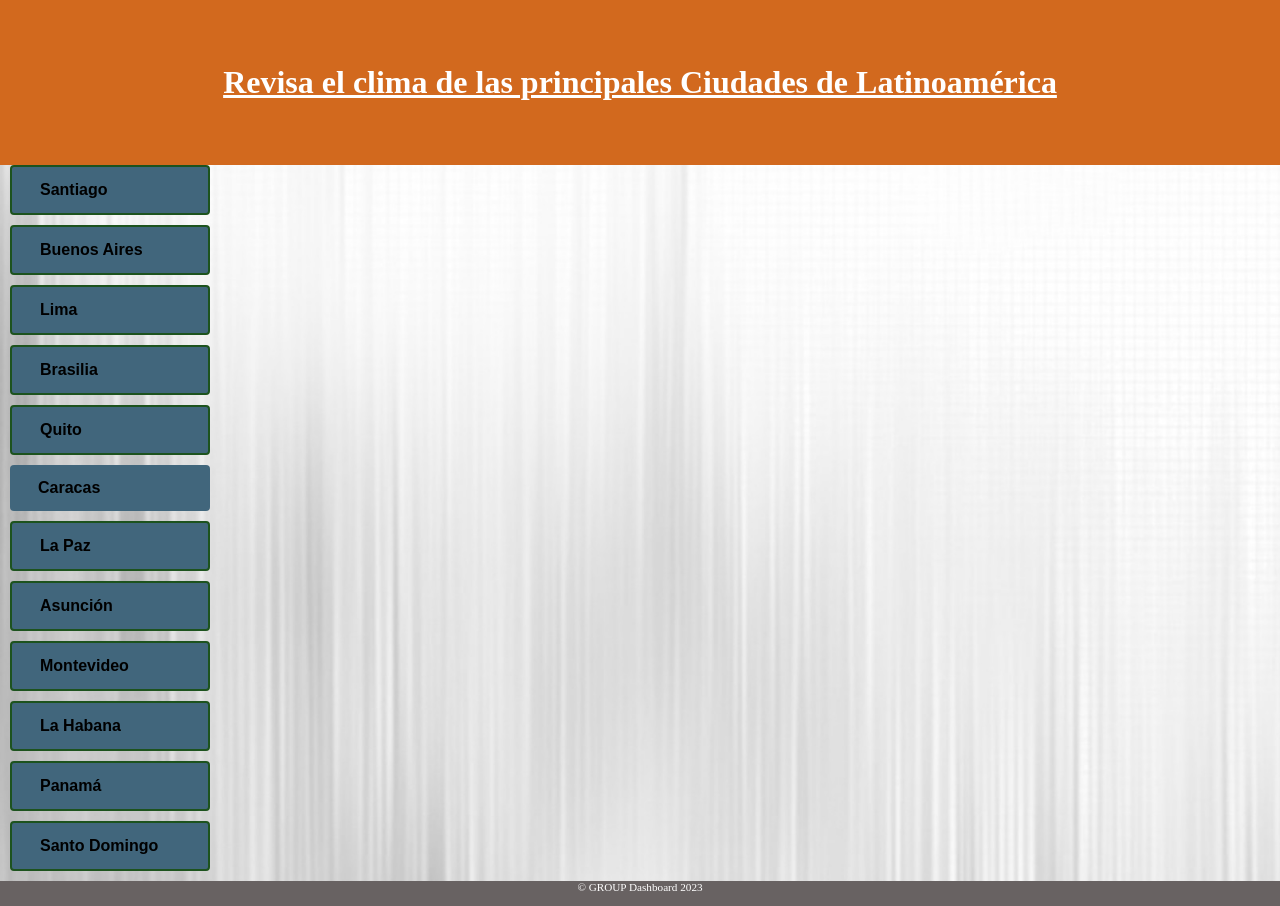
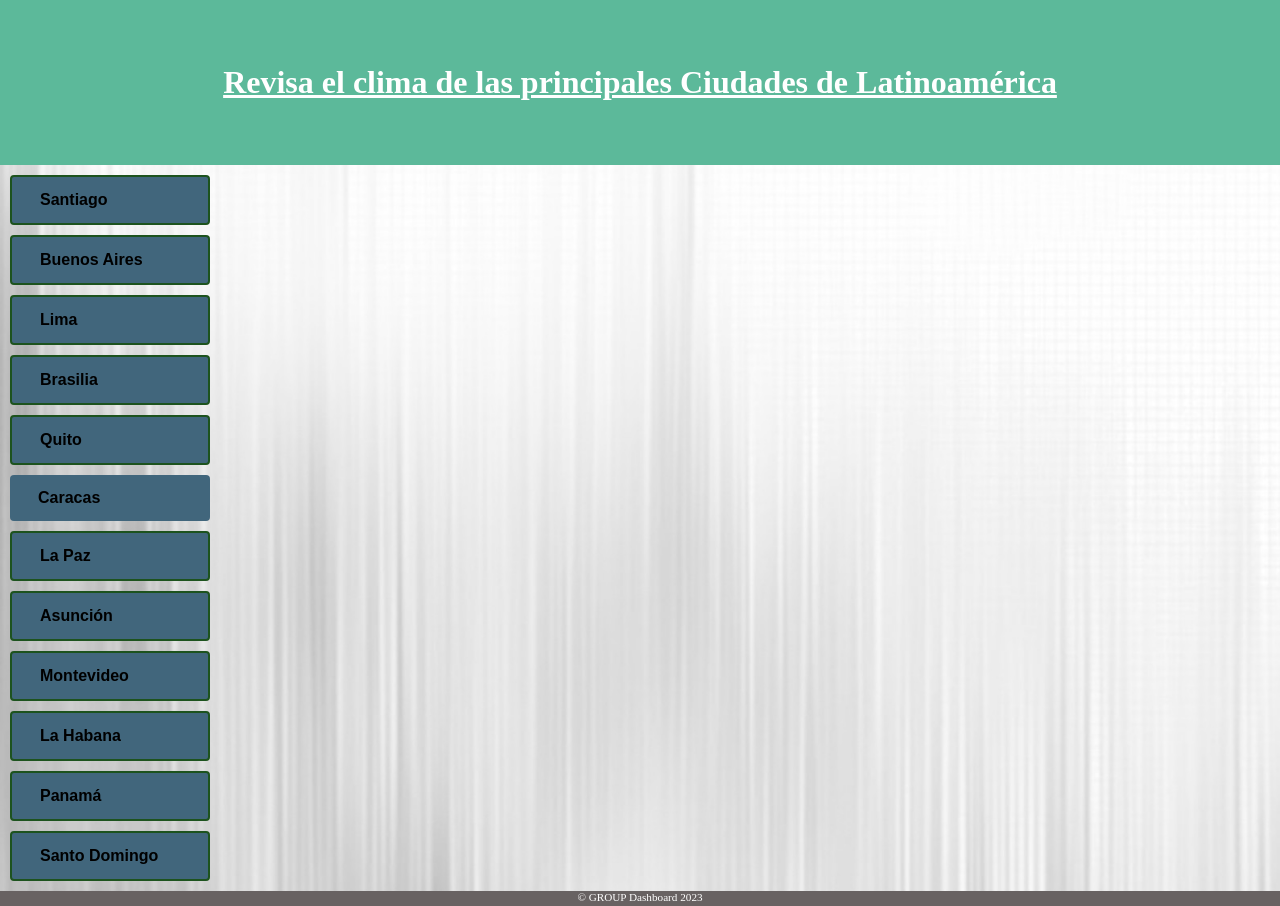
Before and after one commit to janupla/pronostico-accuweather, a plain HTML site: page index.html in a window 1280 px wide. Shown: the top 906 px of the page. Drawn offline with nearby package versions, Linux system fonts and the light colour scheme.

Commit message:
cambio color titulo

```diff
--- a/assets/style.css
+++ b/assets/style.css
@@ -4,7 +4,7 @@
     box-sizing: border-box;
 }
 
-.contenedor{
+.contenedor {
     display: flex;
 }
 
@@ -16,16 +16,17 @@
 }
 
 body {
-background-image: url("FONDO-GRIS-e1472480711572.jpg");
-background-repeat: no-repeat;
-background-size: cover;
+    background-image: url("FONDO-GRIS-e1472480711572.jpg");
+    background-repeat: no-repeat;
+    background-size: cover;
 
 }
 
-.fondo-titulo{
-    background-color: chocolate;
+.fondo-titulo {
+    background-color: rgb(92, 185, 154);
     height: 50;
     width: 50;
+    margin-bottom: 10px;
 }
 
 
```
